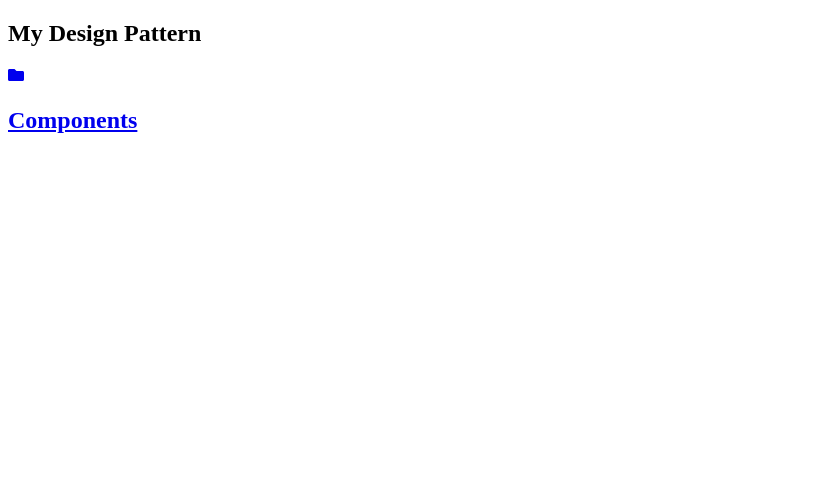
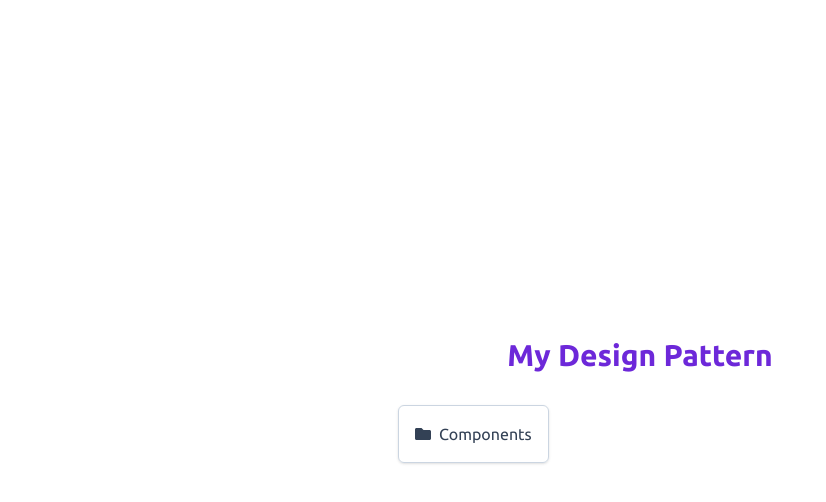
Before and after one commit to DaviLhlapak/my-design-pattern, a Next.js app: page / in a window 1280 px wide. Shown: the top 502 px of the page, without its empty margins (0-826 px from the left). Built offline with nearby package versions, Linux system fonts and the light colour scheme.

Commit message:
feat: configured initial app layout and removed some things

```diff
--- /dev/null
+++ b/app/head.tsx
@@ -0,0 +1,9 @@
+const Head = () => {
+    return (
+        <>
+            <title>My Design Pattern</title>
+        </>
+    )
+}
+
+export default Head
--- a/app/layout.tsx
+++ b/app/layout.tsx
@@ -1,10 +1,16 @@
+import { Ubuntu } from '@next/font/google'
+
+import '../styles/globals.css'
+
+const ubuntu = Ubuntu({ weight: ['400', '700'], subsets: ['latin'] })
+
 export default function RootLayout({
     children
 }: {
     children: React.ReactNode
 }) {
     return (
-        <html lang="pt-br">
+        <html lang="pt-br" className={ubuntu.className}>
             <head>
                 <meta
                     httpEquiv="Content-Type"
--- a/app/page.tsx
+++ b/app/page.tsx
@@ -1,5 +1,3 @@
-import Head from 'next/head'
-
 import Article from 'components/home/article'
 
 import type { NextCustomPage } from 'next'
@@ -8,10 +6,6 @@ import { FaFolder } from 'react-icons/fa'
 const Home: NextCustomPage = () => {
     return (
         <section className="container h-screen flex flex-col items-center justify-center space-y-8">
-            <Head>
-                <title>My Design Pattern</title>
-            </Head>
-
             <header>
                 <h1 className="font-bold text-3xl text-violet-700">
                     My Design Pattern
--- a/package.json
+++ b/package.json
@@ -25,7 +25,8 @@
     "react-toast-notifications": "^2.5.1",
     "swiper": "^8.4.4",
     "swr": "^1.3.0",
-    "yup": "^0.32.11"
+    "yup": "^0.32.11",
+    "zod": "^3.19.1"
   },
   "devDependencies": {
     "@next/eslint-plugin-next": "^13.0.4",
--- a/tailwind.config.js
+++ b/tailwind.config.js
@@ -3,10 +3,15 @@ const defaultTheme = require('tailwindcss/defaultTheme')
 /** @type {import('tailwindcss').Config} */
 module.exports = {
     content: [
+        './app/**/*.{js,ts,jsx,tsx}',
         './pages/**/*.{js,ts,jsx,tsx}',
         './components/**/*.{js,ts,jsx,tsx}'
     ],
     theme: {
+        container: {
+            center: true,
+            padding: '1rem'
+        },
         fontFamily: {
             sans: ['Ubuntu', ...defaultTheme.fontFamily.sans]
         },
```
Also changed, not shown: types/next.d.ts (deleted, +0 -17 lines), 2 other files (tests, documents, lock files or other folders).
